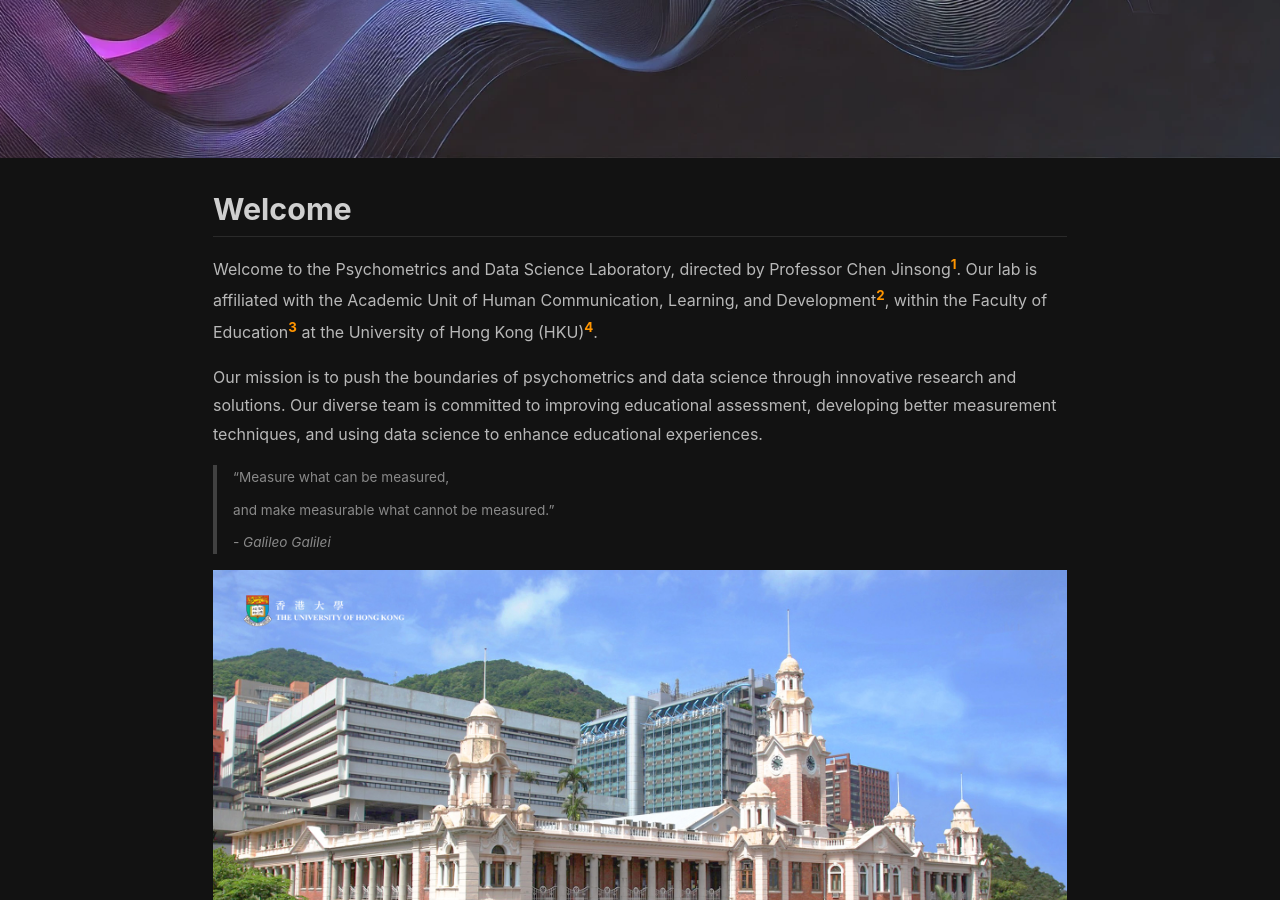
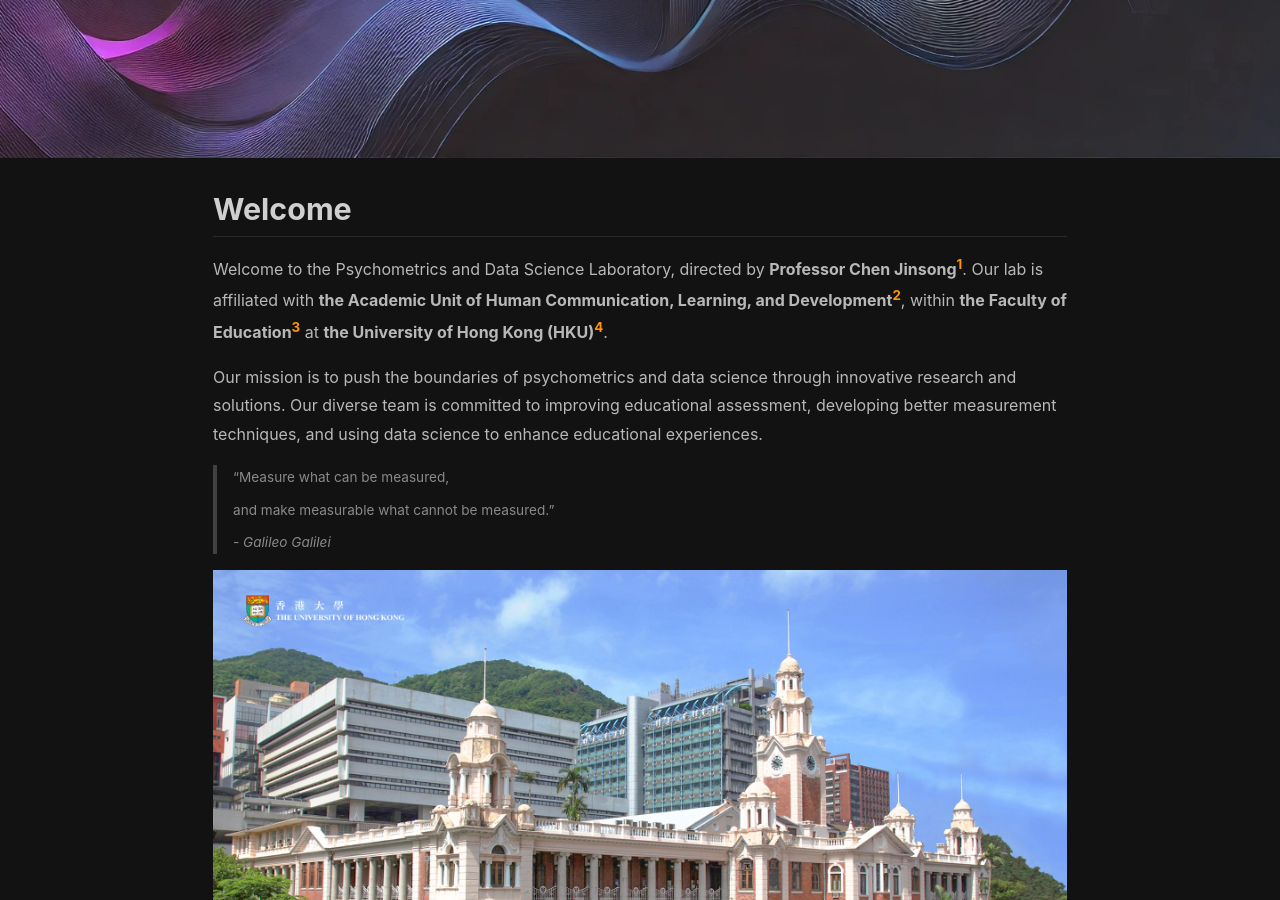
Before and after one commit to psychometrics-ds/psychometrics-ds.github.io, a Jekyll site: the page built from index.md, in a window 1280 px wide and 900 px high, scrolled down 652 px. Built offline with Jekyll 4.4.1, drawn with Linux system fonts in a browser that asks for light colours; nearby versions of some CDN libraries.

```diff
--- a/index.md
+++ b/index.md
@@ -15,7 +15,7 @@ excerpt: "directed by Professor Chen Jinsong"
 
 ## Welcome
 
-Welcome to the Psychometrics and Data Science Laboratory, directed by Professor Chen Jinsong[^1]. Our lab is affiliated with the Academic Unit of Human Communication, Learning, and Development[^2], within the Faculty of Education[^3] at the University of Hong Kong (HKU)[^4].
+Welcome to the Psychometrics and Data Science Laboratory, directed by **Professor Chen Jinsong**[^1]. Our lab is affiliated with **the Academic Unit of Human Communication, Learning, and Development**[^2], within **the Faculty of Education**[^3] at **the University of Hong Kong (HKU)**[^4].
 
 [^1]: [Link](https://psychometrics-ds.github.io/people/chen-jinsong.html) to the profile of Professor Chen Jinsong
 
```
